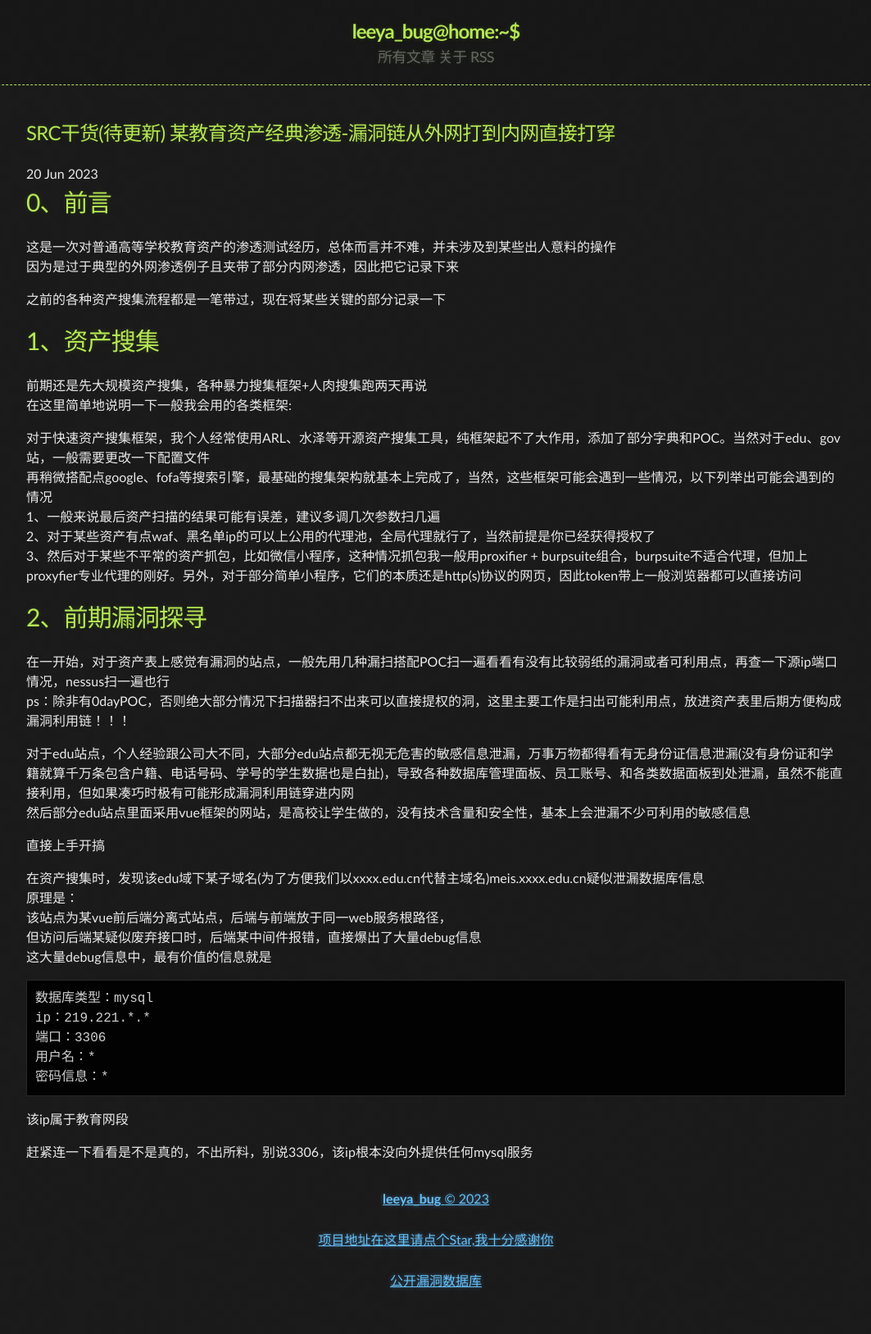
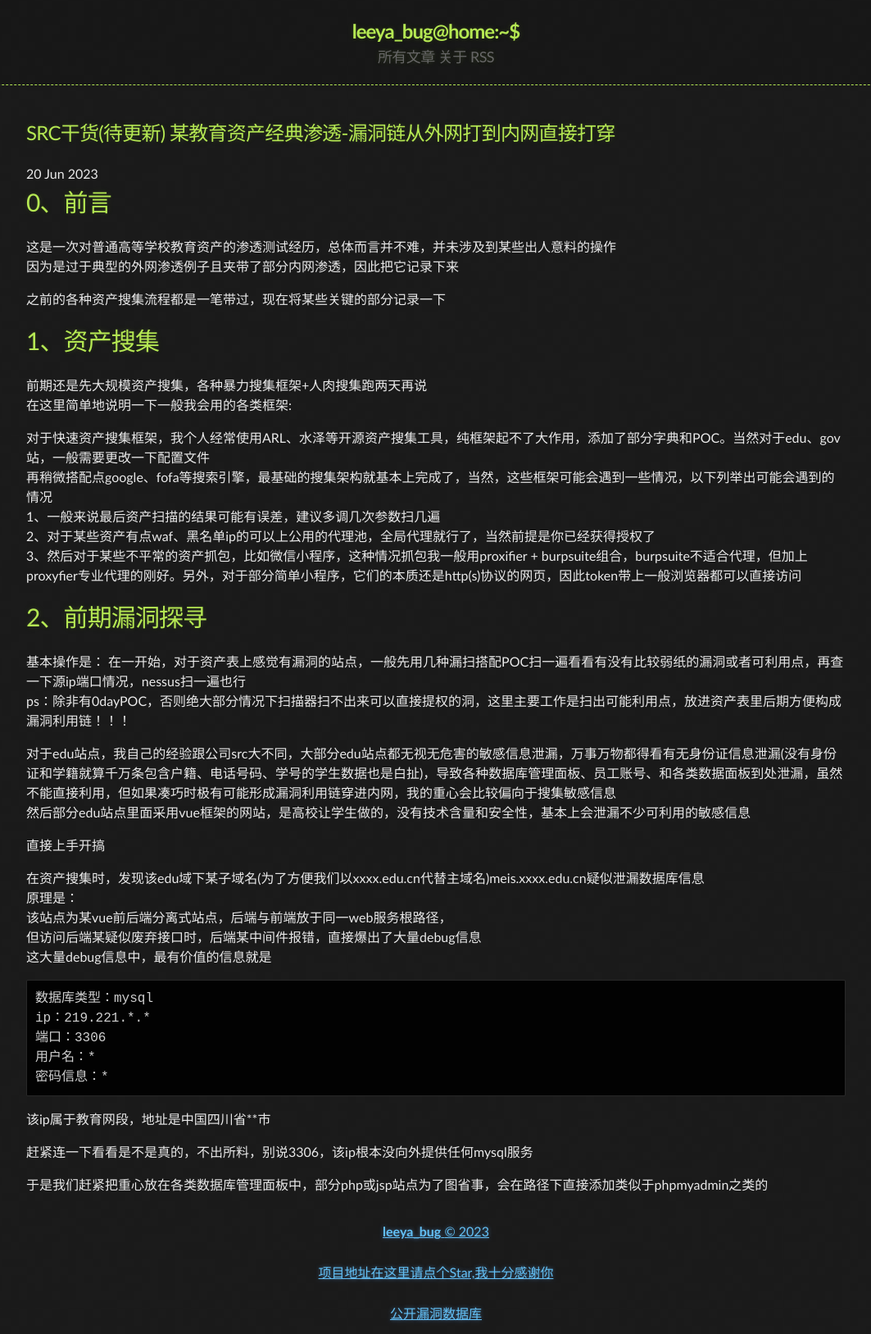
Before and after one commit to Leeyangee/leeyangee.github.io, a Jekyll site: the page built from _posts/2023-06-20-SRC干货(待更新) 某教育资产经典渗透-漏洞链从外网打到内网直接打穿.md, in a window 1280 px wide. Shown: the whole page at 82% size, without its empty margins (108-1171 px from the left). Built offline with Jekyll 4.4.1, drawn with Linux system fonts in a browser that asks for light colours; before the commit the page ends 1587 px from its top, so only the background shows below that.

Commit message:
Update 2023-06-20-SRC干货(待更新) 某教育资产经典渗透-漏洞链从外网打到内网直接打穿.md

````diff
--- a/_posts/2023-06-20-SRC干货(待更新) 某教育资产经典渗透-漏洞链从外网打到内网直接打穿.md
+++ b/_posts/2023-06-20-SRC干货(待更新) 某教育资产经典渗透-漏洞链从外网打到内网直接打穿.md
@@ -23,11 +23,11 @@ published: true
 3、然后对于某些不平常的资产抓包，比如微信小程序，这种情况抓包我一般用proxifier + burpsuite组合，burpsuite不适合代理，但加上proxyfier专业代理的刚好。另外，对于部分简单小程序，它们的本质还是http(s)协议的网页，因此token带上一般浏览器都可以直接访问
 
 # [](#header-1)2、前期漏洞探寻
-
+基本操作是：
 在一开始，对于资产表上感觉有漏洞的站点，一般先用几种漏扫搭配POC扫一遍看看有没有比较弱纸的漏洞或者可利用点，再查一下源ip端口情况，nessus扫一遍也行
 ps：除非有0dayPOC，否则绝大部分情况下扫描器扫不出来可以直接提权的洞，这里主要工作是扫出可能利用点，放进资产表里后期方便构成漏洞利用链！！！
 
-对于edu站点，个人经验跟公司大不同，大部分edu站点都无视无危害的敏感信息泄漏，万事万物都得看有无身份证信息泄漏(没有身份证和学籍就算千万条包含户籍、电话号码、学号的学生数据也是白扯)，导致各种数据库管理面板、员工账号、和各类数据面板到处泄漏，虽然不能直接利用，但如果凑巧时极有可能形成漏洞利用链穿进内网
+对于edu站点，我自己的经验跟公司src大不同，大部分edu站点都无视无危害的敏感信息泄漏，万事万物都得看有无身份证信息泄漏(没有身份证和学籍就算千万条包含户籍、电话号码、学号的学生数据也是白扯)，导致各种数据库管理面板、员工账号、和各类数据面板到处泄漏，虽然不能直接利用，但如果凑巧时极有可能形成漏洞利用链穿进内网，我的重心会比较偏向于搜集敏感信息
 然后部分edu站点里面采用vue框架的网站，是高校让学生做的，没有技术含量和安全性，基本上会泄漏不少可利用的敏感信息
 
 直接上手开搞
@@ -44,6 +44,8 @@ ip：219.221.*.*
 用户名：*
 密码信息：*
 ```
-该ip属于教育网段
+该ip属于教育网段，地址是中国四川省**市
 
 赶紧连一下看看是不是真的，不出所料，别说3306，该ip根本没向外提供任何mysql服务
+
+于是我们赶紧把重心放在各类数据库管理面板中，部分php或jsp站点为了图省事，会在路径下直接添加类似于phpmyadmin之类的
````
